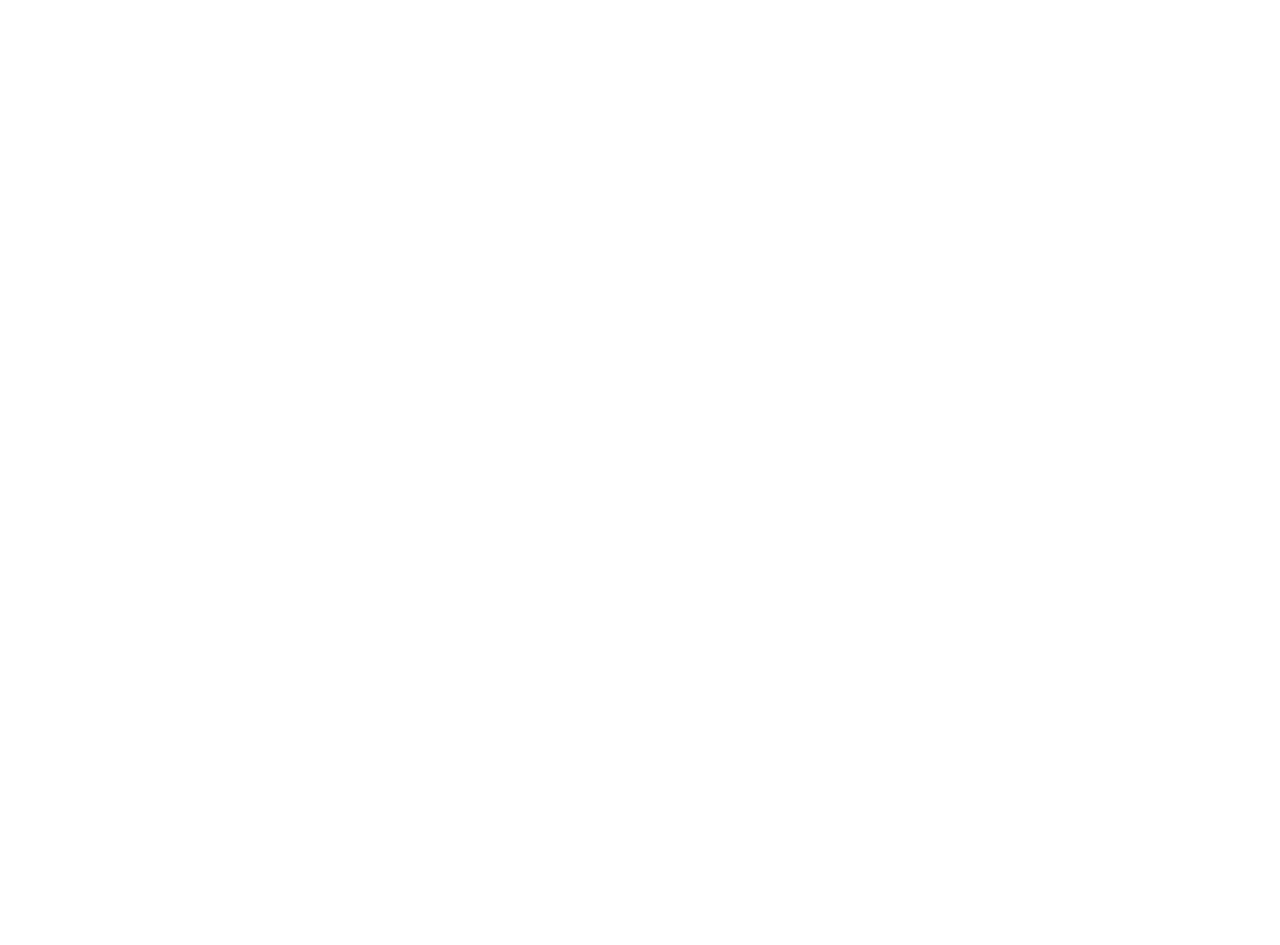
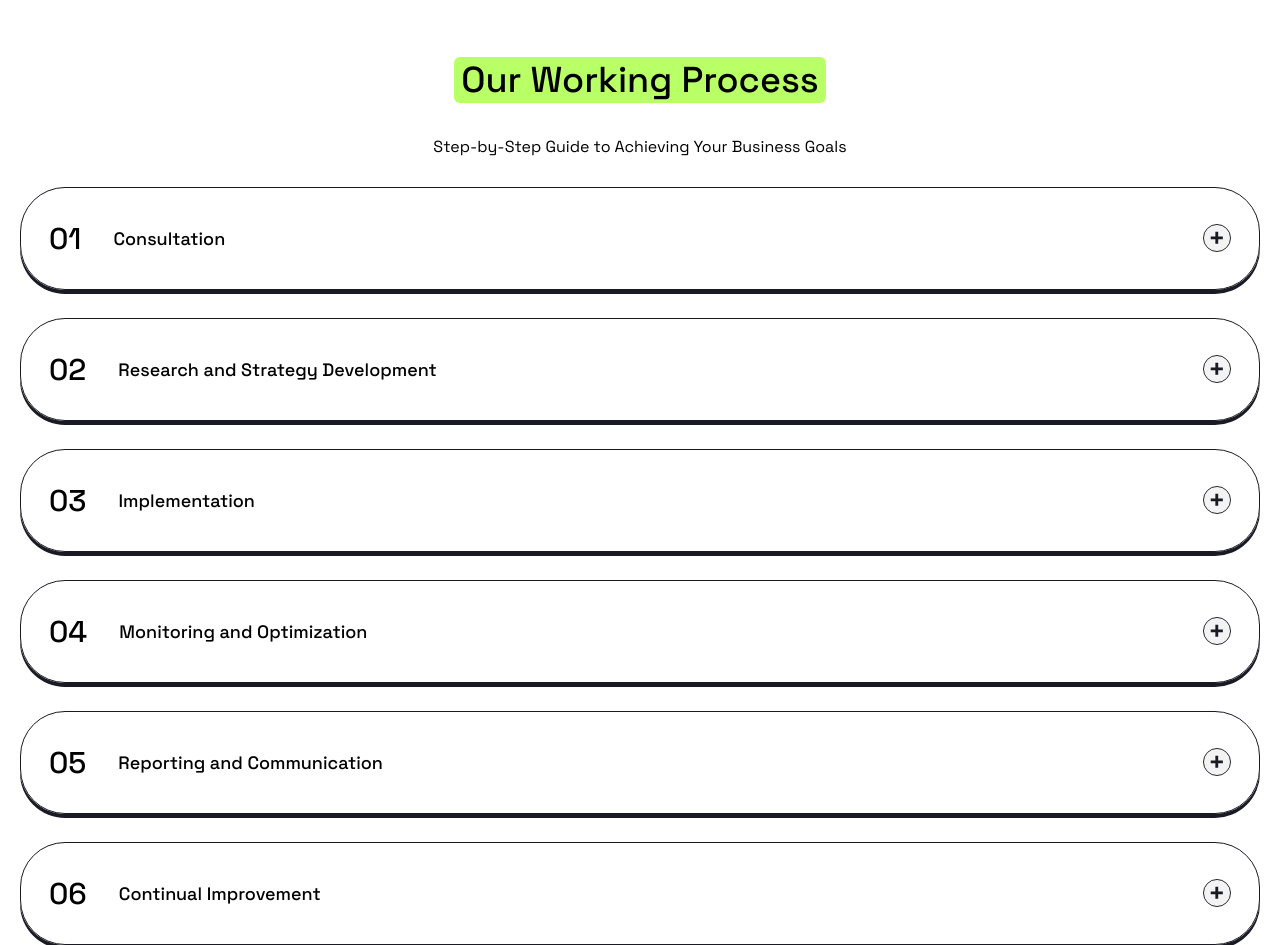
Before and after one commit to hafezfhmi/positivus, a Next.js app: page / in a window 1280 px wide. Shown: the part 4640-5585 px from the top of the page. Before the commit the page ends 4629 px from the top, so only its background shows below. Built offline with nearby package versions, Linux system fonts and the light colour scheme.

Commit message:
feat: add WorkingProcess section

```diff
--- /dev/null
+++ b/src/_sections/WorkingProcess.tsx
@@ -0,0 +1,44 @@
+import Card from "@/_components/Card";
+import Image from "next/image";
+
+const processList = [
+  "Consultation",
+  "Research and Strategy Development",
+  "Implementation",
+  "Monitoring and Optimization",
+  "Reporting and Communication",
+  "Continual Improvement",
+];
+
+export default function WorkingProcess() {
+  return (
+    <section className="mt-16 px-5">
+      <div className="text-center">
+        <h2 className="px-[0.43rem] text-h2-mob font-medium bg-p-green inline rounded-md">
+          Our Working Process
+        </h2>
+        <p className="mt-7 leading-6">
+          Step-by-Step Guide to Achieving Your Business Goals
+        </p>
+      </div>
+      <div className="flex flex-col gap-7 mt-7">
+        {processList.map((process, index) => (
+          <Card
+            key={process}
+            className="flex justify-between items-center gap-8 w-full p-7"
+          >
+            <p className="font-medium text-[1.875rem]">0{index + 1}</p>
+            <h4 className="flex-1 text-h4-mob font-medium">{process}</h4>
+            <Image
+              src="/plus.svg"
+              alt=""
+              height={30}
+              width={30}
+              className="w-7 h-7"
+            />
+          </Card>
+        ))}
+      </div>
+    </section>
+  );
+}
--- a/src/app/page.tsx
+++ b/src/app/page.tsx
@@ -3,6 +3,7 @@
 import LogoTicker from "@/_sections/LogoTicker";
 import Proposal from "@/_sections/Proposal";
 import Services from "@/_sections/Services";
+import WorkingProcess from "@/_sections/WorkingProcess";
 
 export default function Home() {
   return (
@@ -12,6 +13,7 @@
       <Services />
       <Proposal />
       <CaseStudies />
+      <WorkingProcess />
     </main>
   );
 }
--- a/tailwind.config.ts
+++ b/tailwind.config.ts
@@ -13,6 +13,7 @@
         "h1-mob": "2.6875rem",
         "h2-mob": "2.25rem",
         "h3-mob": "1.625rem",
+        "h4-mob": "1.125rem",
       },
     },
   },
```
Also changed, not shown: public/plus.svg (added), 1 other file (tests, documents, lock files or other folders).
